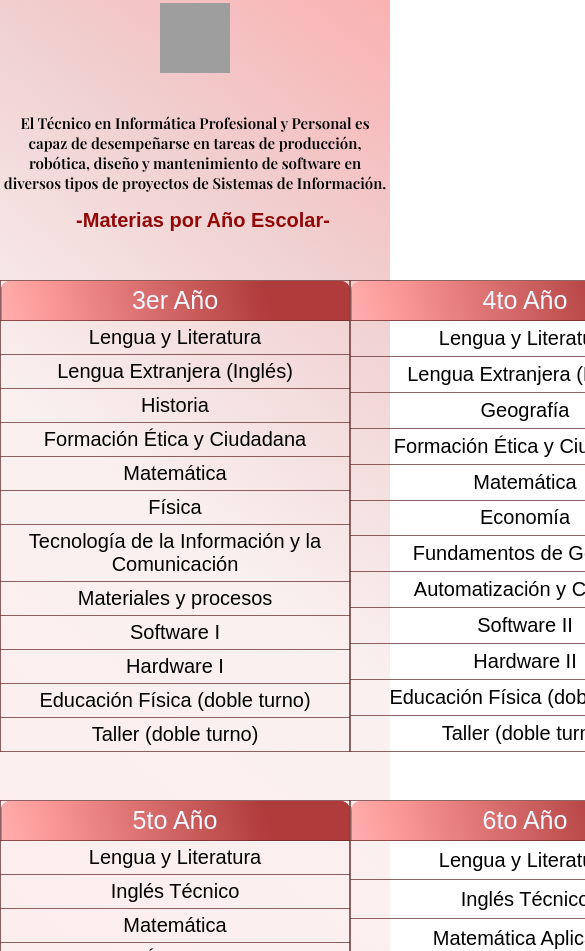
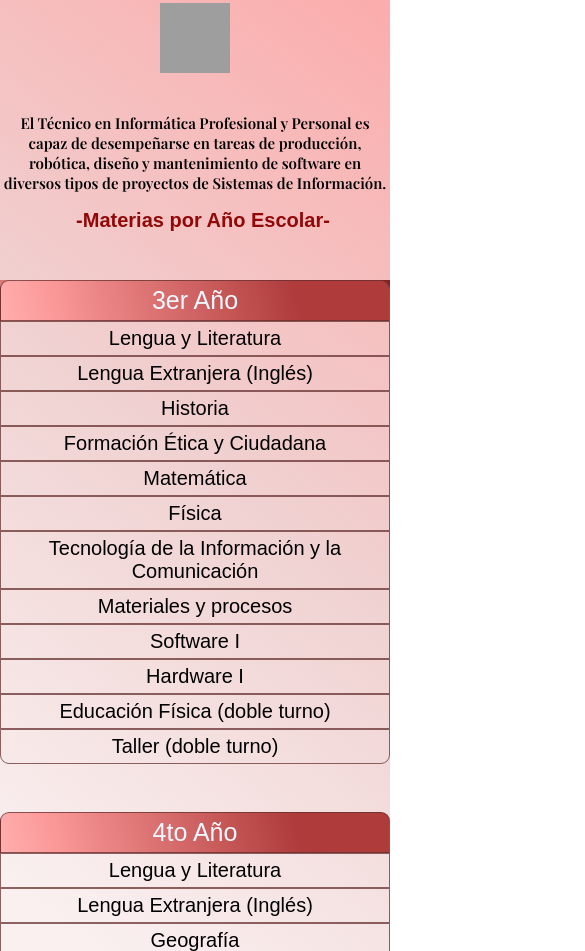
Before and after one commit to EETP462/EETP462.github.io, a plain HTML site: page ciclos.html in a window 390 px wide. Shown: the part 1713-2664 px from the top of the page, 585 px wide, since content can reach past the window. Drawn offline with nearby package versions, Linux system fonts and the light colour scheme; grey boxes are pictures that could not be loaded; files whose address does not match are found by name; a web font is replaced by a local one.

Commit message:
ciclos.css
Signed-off-by: EETP462 <152107196+EETP462@users.noreply.github.com>

```diff
--- a/ciclos.css
+++ b/ciclos.css
@@ -600,5 +600,30 @@ margin-top: 2rem;
     position: relative;
     margin-top: 90px;
     }
+  @media (max-width: 600px) {
+      th, td {
+        display: block;
+        width: 100%;
+        box-sizing: border-box;
+      }
+
+      /* Opcional: Agregar estilos adicionales para hacer que la tabla sea más legible en pantallas pequeñas */
+      th {
+        background-color: #f2f2f2;
+      }
+
+      tr {
+        margin-bottom: 10px;
+      }
+
+      /* Opcional: Alinear el texto al centro en celdas de encabezado y datos */
+      th, td {
+        text-align: center;
+      }
+      .tercuart{
+        display: flex;
+        flex-direction: column;
+      }
+    }
 
 }
```
